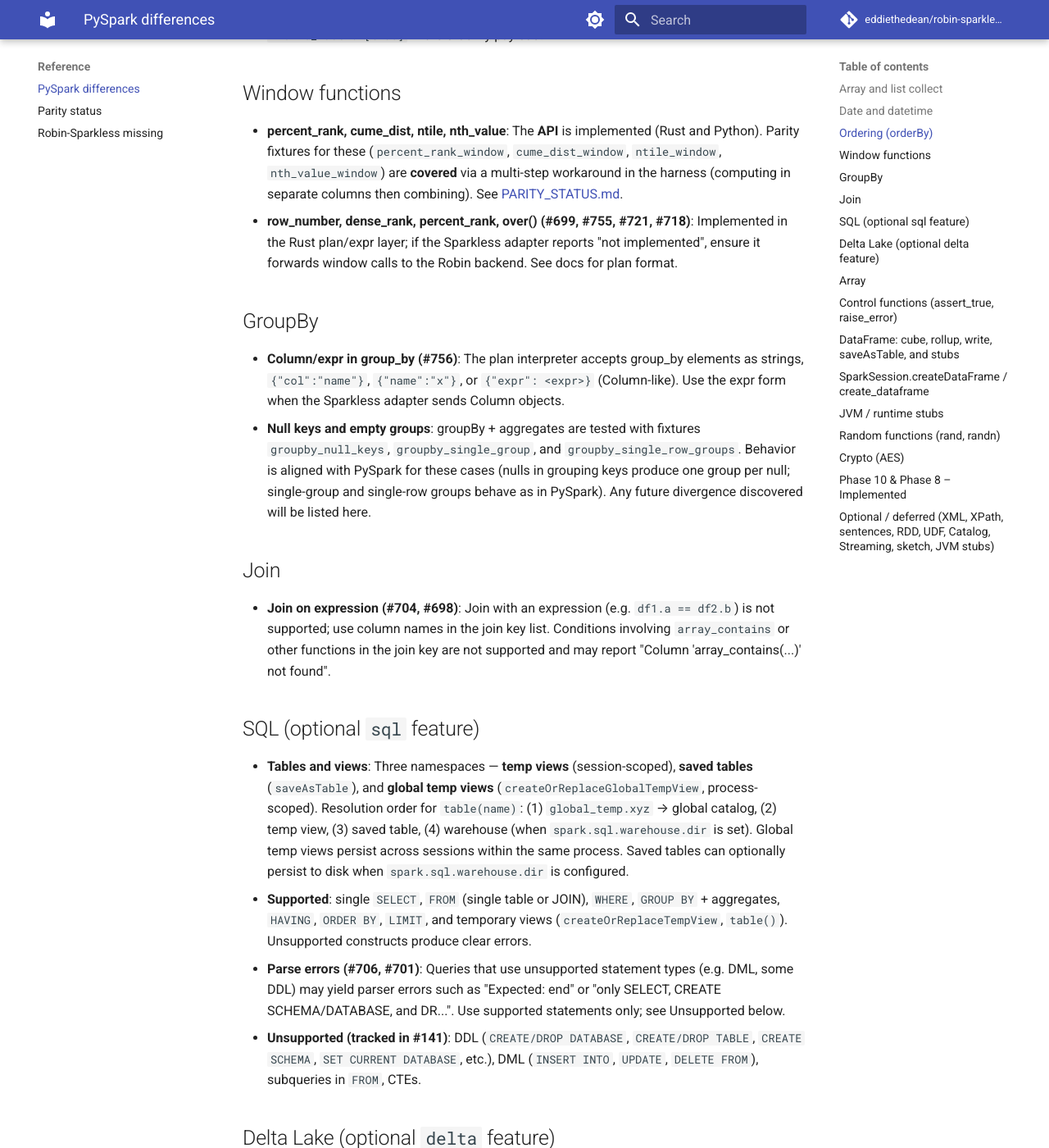
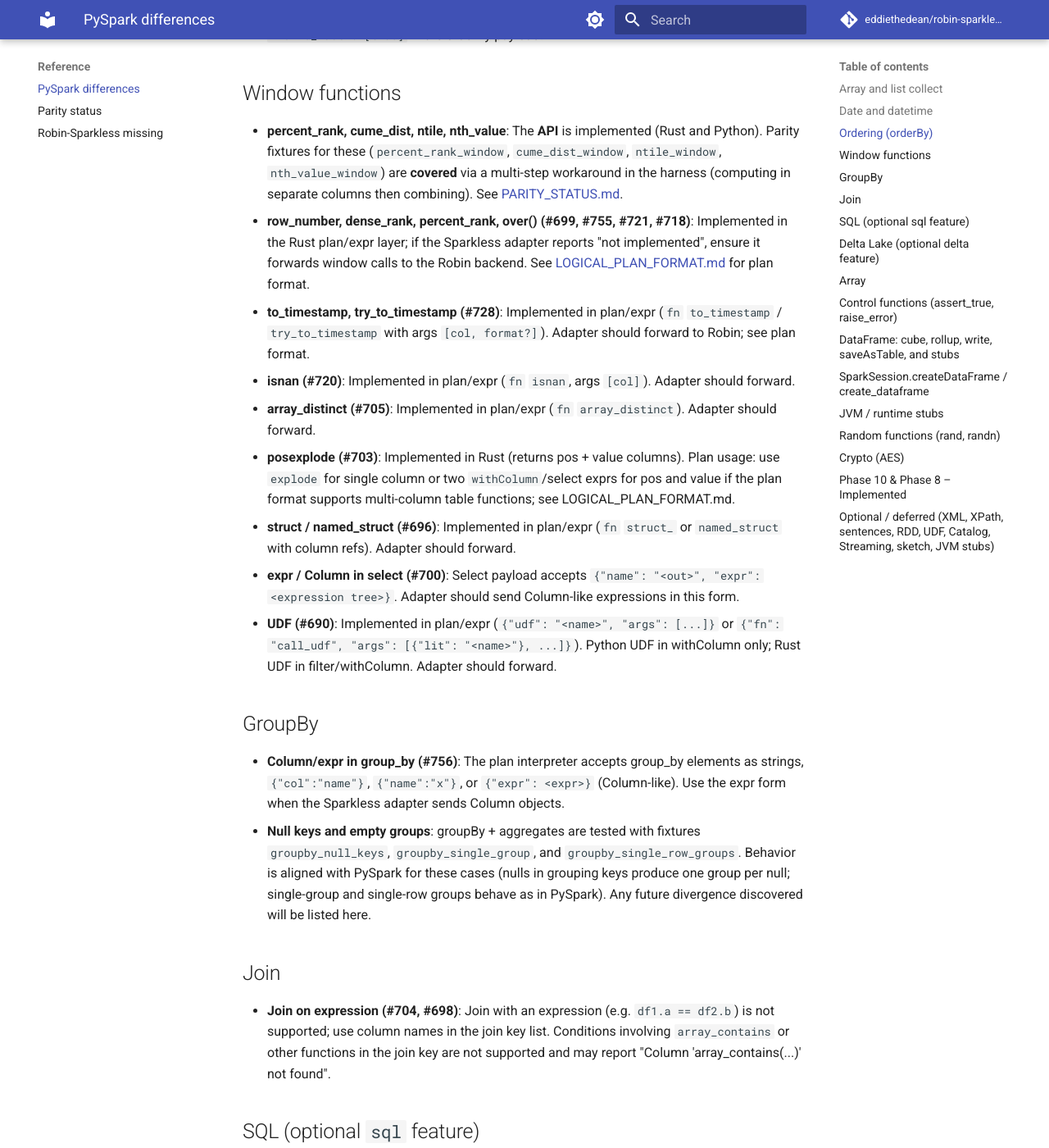
Before and after one commit to eddiethedean/robin-sparkless, an MkDocs documentation site: the page built from docs/PYSPARK_DIFFERENCES.md, in a window 1280 px wide and 1400 px high, scrolled down 947 px. Shown: the whole window at 82% size. Built offline with MkDocs 1.6.1 and Material for MkDocs 9.7.7, drawn with Linux system fonts in a browser that asks for light colours; comment, search, counter and statistics services are not loaded.

Commit message:
PR 5: Not implemented — verify and document (#728, #721, #720, #718, #705, #703, #700, #696, #690) (#966)
- PYSPARK_DIFFERENCES: document to_timestamp, percent_rank, isnan, over(), array_distinct,
  posexplode, struct, expr/Column select, UDF; adapter should forward per plan format.
- LOGICAL_PLAN_FORMAT: add to_timestamp/try_to_timestamp, isnan, posexplode, struct_/named_struct.

```diff
--- a/docs/PYSPARK_DIFFERENCES.md
+++ b/docs/PYSPARK_DIFFERENCES.md
@@ -19,7 +19,14 @@ This document lists **intentional or known divergences** from PySpark semantics
 ## Window functions
 
 - **percent_rank, cume_dist, ntile, nth_value**: The **API** is implemented (Rust and Python). Parity fixtures for these (`percent_rank_window`, `cume_dist_window`, `ntile_window`, `nth_value_window`) are **covered** via a multi-step workaround in the harness (computing in separate columns then combining). See [PARITY_STATUS.md](PARITY_STATUS.md).
-- **row_number, dense_rank, percent_rank, over() (#699, #755, #721, #718)**: Implemented in the Rust plan/expr layer; if the Sparkless adapter reports "not implemented", ensure it forwards window calls to the Robin backend. See docs for plan format.
+- **row_number, dense_rank, percent_rank, over() (#699, #755, #721, #718)**: Implemented in the Rust plan/expr layer; if the Sparkless adapter reports "not implemented", ensure it forwards window calls to the Robin backend. See [LOGICAL_PLAN_FORMAT.md](LOGICAL_PLAN_FORMAT.md) for plan format.
+- **to_timestamp, try_to_timestamp (#728)**: Implemented in plan/expr (`fn` `to_timestamp` / `try_to_timestamp` with args `[col, format?]`). Adapter should forward to Robin; see plan format.
+- **isnan (#720)**: Implemented in plan/expr (`fn` `isnan`, args `[col]`). Adapter should forward.
+- **array_distinct (#705)**: Implemented in plan/expr (`fn` `array_distinct`). Adapter should forward.
+- **posexplode (#703)**: Implemented in Rust (returns pos + value columns). Plan usage: use `explode` for single column or two `withColumn`/select exprs for pos and value if the plan format supports multi-column table functions; see LOGICAL_PLAN_FORMAT.md.
+- **struct / named_struct (#696)**: Implemented in plan/expr (`fn` `struct_` or `named_struct` with column refs). Adapter should forward.
+- **expr / Column in select (#700)**: Select payload accepts `{"name": "<out>", "expr": <expression tree>}`. Adapter should send Column-like expressions in this form.
+- **UDF (#690)**: Implemented in plan/expr (`{"udf": "<name>", "args": [...]}` or `{"fn": "call_udf", "args": [{"lit": "<name>"}, ...]}`). Python UDF in withColumn only; Rust UDF in filter/withColumn. Adapter should forward.
 
 ## GroupBy
 
```
Also changed, not shown: docs/LOGICAL_PLAN_FORMAT.md (+4 -4 lines).
